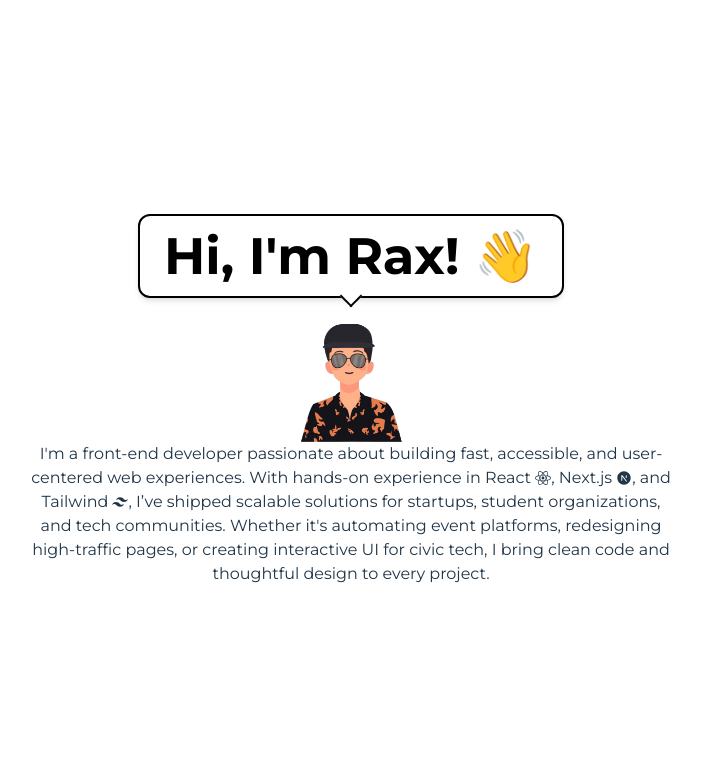
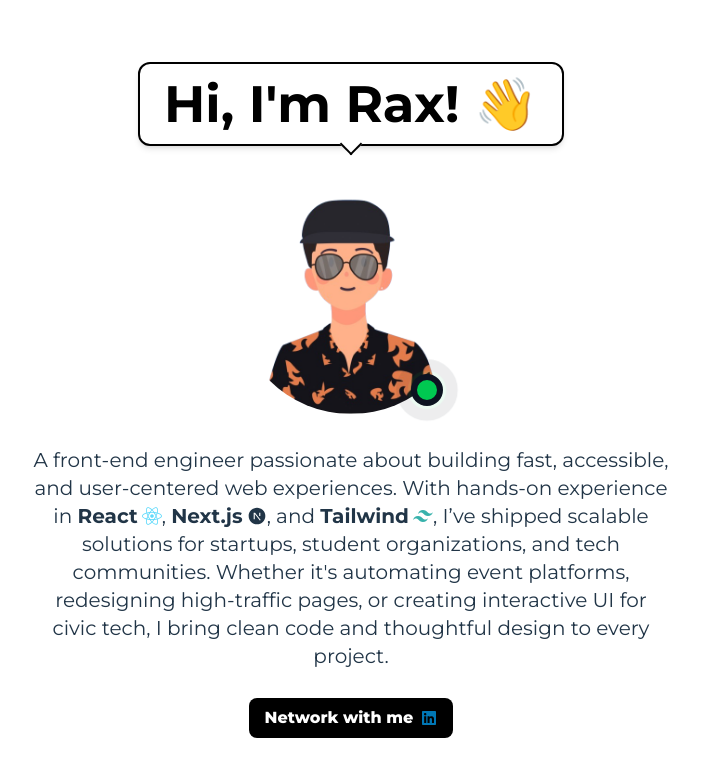
Before and after one commit to devRaxx/me, a React (Vite) app: page / in a window 1280 px wide. Shown: the top 776 px of the page, without its empty margins (289-990 px from the left). Built offline with nearby package versions, Linux system fonts and the light colour scheme; what tailwindcss-animated would draw is missing.

Commit message:
feat: added some animations

```diff
--- a/src/components/Hero.jsx
+++ b/src/components/Hero.jsx
@@ -1,4 +1,4 @@
-import { FaReact } from "react-icons/fa";
+import { FaReact, FaLinkedin } from "react-icons/fa";
 import { RiNextjsFill, RiTailwindCssFill } from "react-icons/ri";
 import raxIcon from "../assets/images/rax-icon.png";
 
@@ -13,29 +13,47 @@ export default function Hero() {
               👋
             </span>
           </h1>
-          {/* Speech bubble pointer */}
           <div className="absolute -bottom-2 left-1/2 transform -translate-x-1/2 w-4 h-4 bg-white border-r-2 border-b-2 border-black rotate-45"></div>
         </div>
-        <img src={raxIcon} alt="Rax's Icon" className="w-32 h-32" />
-        <p className="w-[50%]">
-          I'm a front-end developer passionate about building fast, accessible,
-          and user-centered web experiences. With hands-on experience in{" "}
-          <span className="inline-flex items-center gap-1">
-            React <FaReact />
+        <div className="relative w-60 h-60 my-4">
+          <img
+            src={raxIcon}
+            alt="Rax's Icon"
+            className="w-full h-full object-cover rounded-full border-4 border-white"
+          />
+          <span className="absolute bottom-3 right-7 border-6 border-[#0d1321] w-8 h-8 bg-green-500 rounded-full animate-ping animate-infinite animate-alternate"></span>
+          <span className="absolute bottom-3 right-7 border-6 border-[#0d1321] w-8 h-8 bg-green-500 rounded-full"></span>
+        </div>
+
+        <p className="w-[50%] text-xl my-3">
+          A front-end engineer passionate about building fast, accessible, and
+          user-centered web experiences. With hands-on experience in{" "}
+          <span className="inline-flex items-center gap-1 font-bold">
+            React <FaReact className="text-[#61DAFB]" />
           </span>
           ,{" "}
-          <span className="inline-flex items-center gap-1">
+          <span className="inline-flex items-center gap-1 font-bold">
             Next.js <RiNextjsFill />
           </span>
           , and{" "}
-          <span className="inline-flex items-center gap-1">
-            Tailwind <RiTailwindCssFill />
+          <span className="inline-flex items-center gap-1 font-bold">
+            Tailwind <RiTailwindCssFill className="text-[#38B2AC]" />
           </span>
           , I’ve shipped scalable solutions for startups, student organizations,
           and tech communities. Whether it's automating event platforms,
           redesigning high-traffic pages, or creating interactive UI for civic
           tech, I bring clean code and thoughtful design to every project.
         </p>
+        <button className="mt-4 px-4 py-2 bg-black text-white rounded-lg hover:bg-[#3e5c76] transition duration-300">
+          <a
+            href="https://www.linkedin.com/in/rockyapcastaneros/"
+            target="_blank"
+            rel="noopener noreferrer"
+            className="flex items-center gap-2 font-extrabold"
+          >
+            Network with me <FaLinkedin className="text-[#0077B5]" />
+          </a>
+        </button>
       </div>
     </section>
   );
--- a/src/index.css
+++ b/src/index.css
@@ -13,21 +13,12 @@
 
   color-scheme: light dark;
   color: rgba(255, 255, 255, 0.87);
-  background-color: #1d2d44;
+  background-color: #0d1321;
 
   font-synthesis: none;
   text-rendering: optimizeLegibility;
   -webkit-font-smoothing: antialiased;
   -moz-osx-font-smoothing: grayscale;
-}
-
-a {
-  font-weight: 500;
-  color: #646cff;
-  text-decoration: inherit;
-}
-a:hover {
-  color: #535bf2;
 }
 
 body {
@@ -43,34 +34,9 @@ h1 {
   line-height: 1.1;
 }
 
-button {
-  border-radius: 8px;
-  border: 1px solid transparent;
-  padding: 0.6em 1.2em;
-  font-size: 1em;
-  font-weight: 500;
-  font-family: inherit;
-  background-color: #1a1a1a;
-  cursor: pointer;
-  transition: border-color 0.25s;
-}
-button:hover {
-  border-color: #646cff;
-}
-button:focus,
-button:focus-visible {
-  outline: 4px auto -webkit-focus-ring-color;
-}
-
 @media (prefers-color-scheme: light) {
   :root {
     color: #213547;
     background-color: #ffffff;
   }
-  a:hover {
-    color: #747bff;
-  }
-  button {
-    background-color: #f9f9f9;
-  }
 }
```
